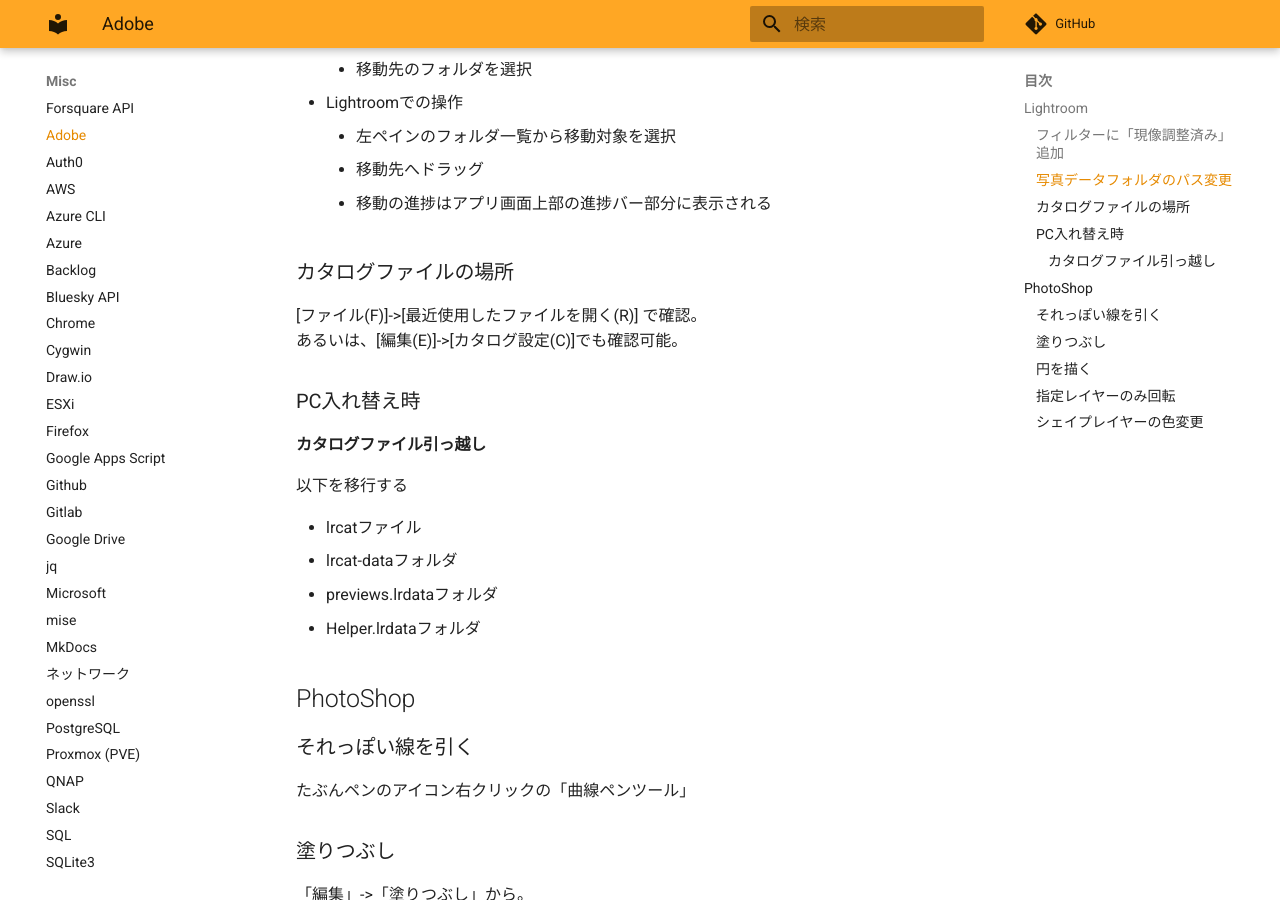
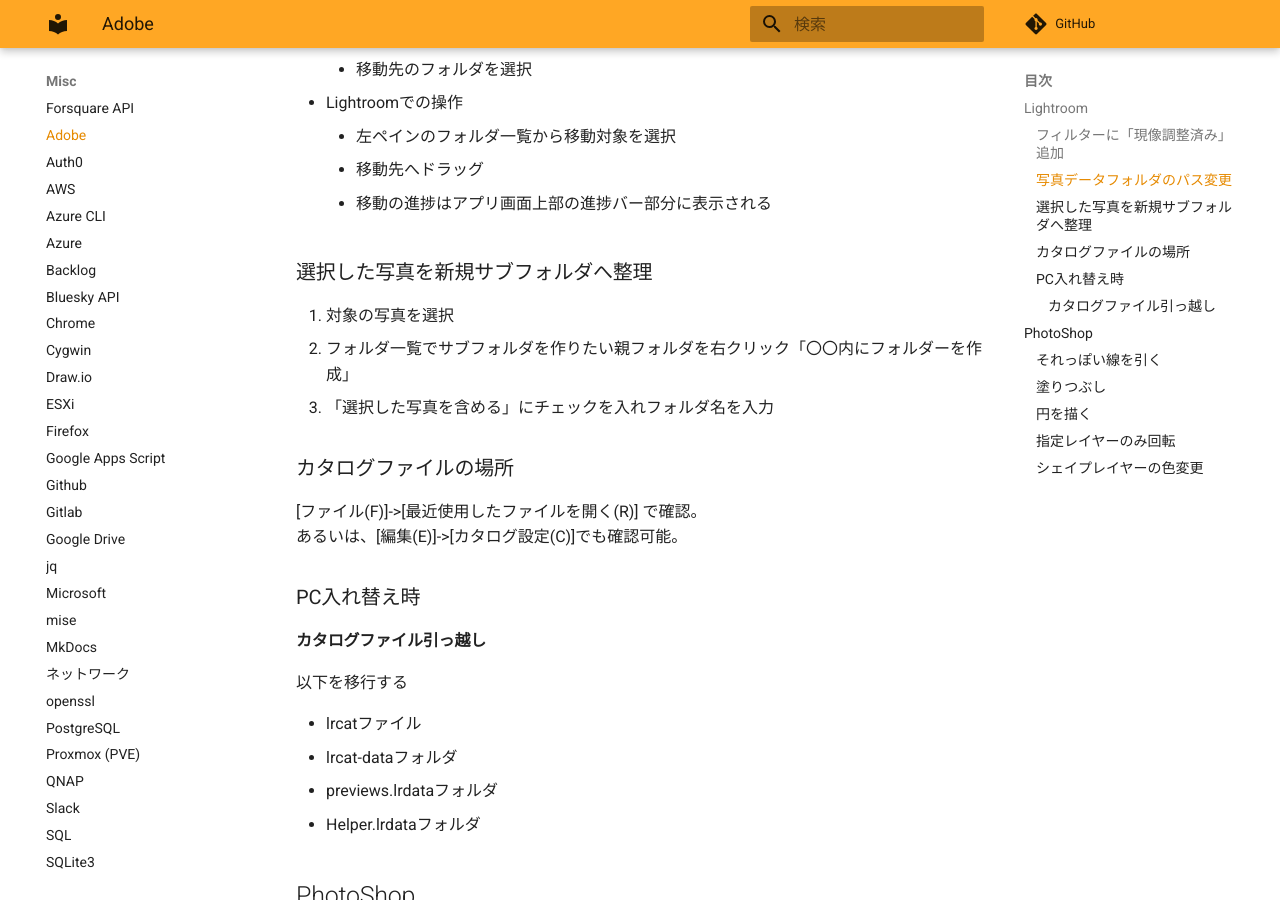
Before and after one commit to zaki-lknr/docs, an MkDocs documentation site: the page built from docs/Misc/adobe.md, in a window 1280 px wide and 900 px high, scrolled down 666 px. Built offline with MkDocs 1.6.1 and Material for MkDocs 9.7.7, drawn with Linux system fonts in a browser that asks for light colours; comment, search, counter and statistics services are not loaded.

Commit message:
add: misc/adobe: lightroom: サブフォルダ作成と整理

```diff
--- a/docs/Misc/adobe.md
+++ b/docs/Misc/adobe.md
@@ -21,6 +21,12 @@
     - 左ペインのフォルダ一覧から移動対象を選択
     - 移動先へドラッグ
     - 移動の進捗はアプリ画面上部の進捗バー部分に表示される
+
+### 選択した写真を新規サブフォルダへ整理
+
+1. 対象の写真を選択
+1. フォルダ一覧でサブフォルダを作りたい親フォルダを右クリック「〇〇内にフォルダーを作成」
+1. 「選択した写真を含める」にチェックを入れフォルダ名を入力
 
 ### カタログファイルの場所
 
```
